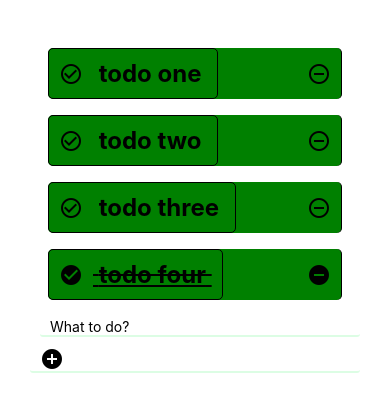
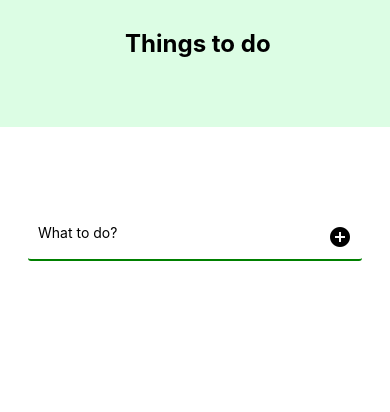
Before and after one commit to ran-shoshani/toDoAPP, a React Native app: screen / in a window 390 px wide. Shown: the top 412 px of the page. Built offline with nearby package versions, Linux system fonts and the light colour scheme.

Commit message:
6th commit

```diff
--- a/App.js
+++ b/App.js
@@ -2,6 +2,7 @@ import React, { useState } from 'react';
 import { StyleSheet, Text, View, FlatList, SafeAreaView } from 'react-native';
 import TodoItem from './components/TodoItem';
 import AddTodo from './components/AddTodo';
+import Header from './components/Header';
 
 //
 //
@@ -11,30 +12,7 @@ import AddTodo from './components/AddTodo';
 
 export default function App() {
 
-  const [todos, setTodos] = useState([
-    {
-      text: 'todo one',
-      id: '1',
-      completed: false
-    },
-    {
-      text: 'todo two',
-      id: '2',
-      completed: false
-    },
-    {
-      text: 'todo three',
-      id: '3',
-      completed: false
-    },
-    {
-      text: 'todo four',
-      id: '4',
-      completed: true
-    },
-
-
-  ])
+  const [todos, setTodos] = useState( [ ] );
 
 
   //function to remove a todo from the list
@@ -55,7 +33,7 @@ export default function App() {
   const addTodoHandler = (textInput) => {
     const todo = {
       text: textInput,
-      id: (new Date().getTime.toString()),
+      id: (new Date().getTime()).toString(),
       completed: false
     }
 
@@ -68,7 +46,7 @@ export default function App() {
   return (
     <SafeAreaView style={styles.container}>
       {/* Header */}
-
+      <Header/>
       <View style={styles.content}>
         {/* todo list */}
 
@@ -107,7 +85,7 @@ const styles = StyleSheet.create({
   },
 
   content: {
-    padding: 30,
+    padding: 20,
 
   },
   header: {
@@ -115,7 +93,9 @@ const styles = StyleSheet.create({
     backgroundColor: '#DCFDE4',
   },
   todoList: {
-    padding: 10,
+    //padding: 10,
+    height: '80%',
+    paddingBottom: 3,
   },
 
 });
--- a/components/AddTodo.js
+++ b/components/AddTodo.js
@@ -12,16 +12,23 @@ export default function AddTodo({ addTodoHandler }) {
         setTextInput(value)
     }
 
+    const clearInput = ()  => {
+        setTextInput('');
+    }
+
     return (
-        <View style={styles.textInput}>
+        <View style={styles.addTodo}>
+
             <TextInput
+                value={textInput}
                 style={styles.textInput}
                 placeholder='What to do?'
                 clearTextOnFocus
                 onChangeText={textInputHandler}
             />
-            <TouchableOpacity onPress={() => addTodoHandler(textInput)}>
-                <MaterialIcons name="add-circle" size={24} color="black" />
+            <TouchableOpacity onPress={() => {addTodoHandler(textInput); clearInput()}}>
+
+                <MaterialIcons style={styles.addIcon} name="add-circle" size={24} color="black" />
             </TouchableOpacity>
         </View>
     )
@@ -33,16 +40,25 @@ export default function AddTodo({ addTodoHandler }) {
 const styles = StyleSheet.create({
     addTodo: {
         marginHorizontal: 8,
+
+        borderBottomWidth: 2,
+        borderBottomLeftRadius: 3,
+        borderBottomRightRadius: 3,
+        borderBottomColor: 'green',
+
+        display: 'flex',
+        flexDirection: 'row',
+        alignItems: 'center',
+        justifyContent: 'space-between',
     },
     textInput: {
         marginBottom: 10,
         paddingLeft: 10,
 
+    },
 
-        borderBottomWidth: 2,
-        borderBottomLeftRadius: 3,
-        borderBottomRightRadius: 3,
-        borderBottomColor: '#DCFDE4',
+    addIcon: {
+        padding: 10,
     },
 
 })
--- /dev/null
+++ b/components/Header.js
@@ -0,0 +1,32 @@
+import React from 'react';
+import { StyleSheet, View, Text } from 'react-native';
+
+
+export default function Header() {
+
+    return (
+        <View style={styles.header}>
+            <Text style={styles.headerText}> Things to do</Text>
+        </View>
+
+    )
+}
+
+
+const styles = StyleSheet.create({
+
+    header: {
+        height: '15%',
+        backgroundColor: '#DCFDE4',
+        marginBottom: '7.5%',
+        display: 'flex',
+        alignItems: 'center',
+    },
+    headerText: {
+        fontSize: 24,
+        fontWeight: 'bold',
+        paddingTop: '7.5%',
+        alignItems: 'center',
+    }
+
+})
```
